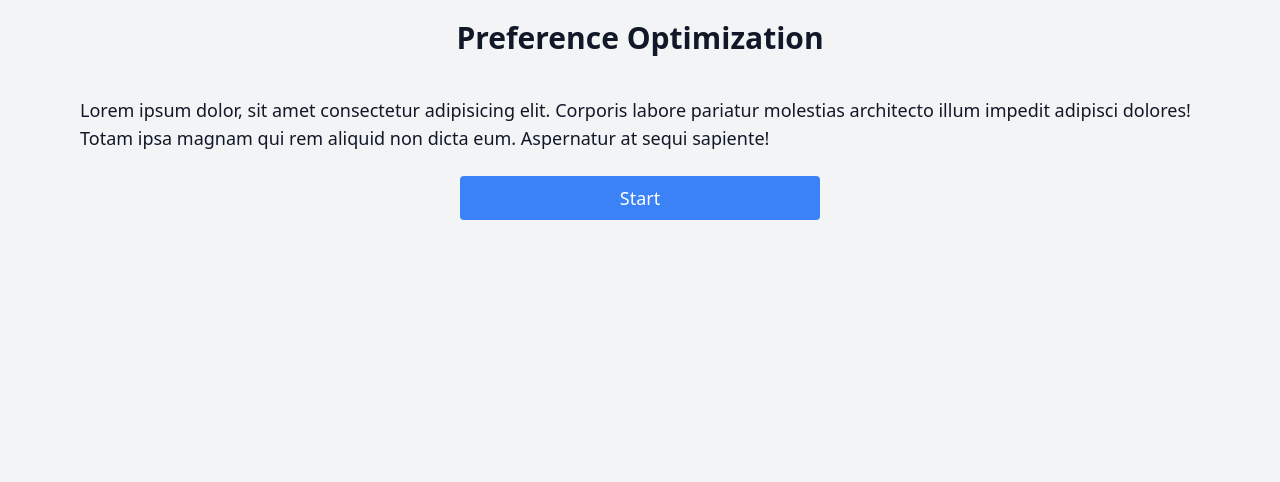
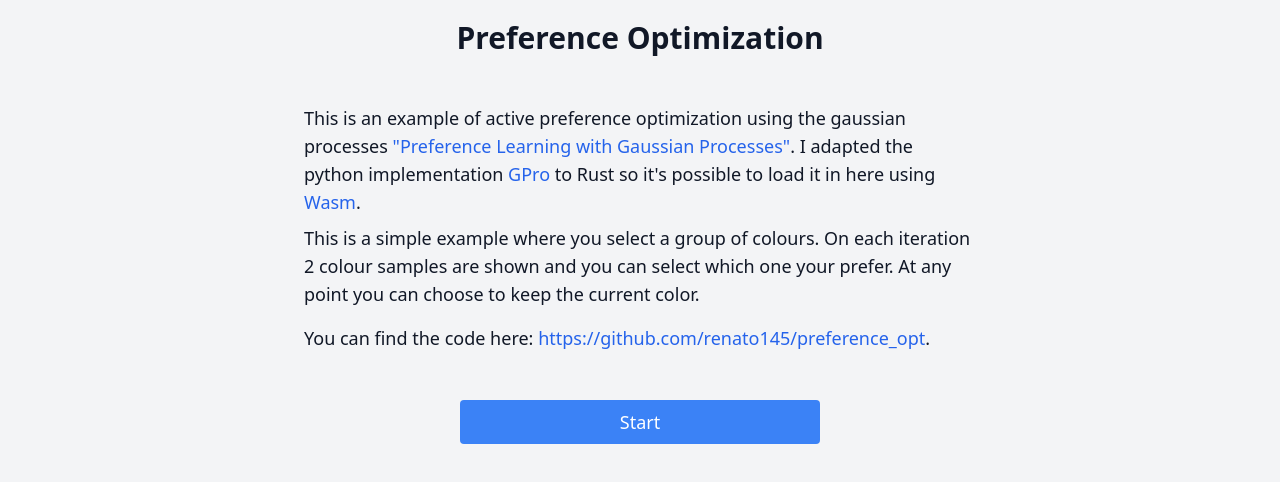
Before and after one commit to renato145/preference_opt, a React (Create React App) app in the folder preference-opt-web/: page / in a window 1280 px wide. Shown: the top 482 px of the page. Built offline with nearby package versions, Linux system fonts and the light colour scheme; what preference-opt-wasm would draw is missing.

Commit message:
gh pages

```diff
--- a/preference-opt-web/src/App.tsx
+++ b/preference-opt-web/src/App.tsx
@@ -1,23 +1,25 @@
 import React from "react";
 import { Intro } from "./components/Intro";
 import { SampleDataView } from "./components/SampleDataView";
-import { OptimizationState, TStore, useStore } from "./store";
+import { TState, TStore, useStore } from "./store";
 
-const selector = ({ optState }: TStore) => optState;
+const selector = ({ state, toogleHelp }: TStore) => ({ state, toogleHelp });
 
 export const App = () => {
-  const optState = useStore(selector);
+  const { state, toogleHelp } = useStore(selector);
 
   return (
-    <div className="container mx-auto px-20 py-5">
-      <p className="text-3xl font-extrabold text-center">Preference Optimization</p>
-      <div className="mt-10">
-        {optState === OptimizationState.Initial ? (
-          <Intro />
-        ) : (
-          <SampleDataView className="" />
-        )}
-      </div>
+    <div className="container mx-auto px-2 md:px-20 py-5">
+      <p className="text-3xl font-extrabold text-center">
+        Preference Optimization{" "}
+        {state !== TState.Initial ? (
+          <button className="btn-link text-lg" onClick={toogleHelp}>
+            (info)
+          </button>
+        ) : null}
+      </p>
+      <Intro className={ state === TState.Initial ? "mt-6 md:mt-12" : "mt-4"} />
+      <SampleDataView className="mt-10" />
     </div>
   );
 };
--- a/preference-opt-web/src/components/BestSampleView.tsx
+++ b/preference-opt-web/src/components/BestSampleView.tsx
@@ -22,7 +22,7 @@ export const BestSampleView: React.FC<Props> = ({
         <SampleView className="mt-1" data={data} />
         {active && data !== undefined ? (
           <button className="mt-2 px-4 btn" onClick={saveCurrentBest}>
-            Select this sample
+            Keep this!
           </button>
         ) : null}
       </div>
--- a/preference-opt-web/src/components/Intro.tsx
+++ b/preference-opt-web/src/components/Intro.tsx
@@ -1,26 +1,68 @@
-import React, { HTMLProps } from "react";
-import { TStore, useStore } from "../store";
+import React, { HTMLProps, useCallback } from "react";
+import { TState, TStore, useStore } from "../store";
 
-const selector = ({ loadSampleData }: TStore) => loadSampleData;
+const selector = ({ loadSampleData, state, setState }: TStore) => ({
+  loadSampleData,
+  state,
+  setState,
+});
 
 export const Intro: React.FC<HTMLProps<HTMLDivElement>> = ({ ...props }) => {
-  const loadSampleData = useStore(selector);
+  const { loadSampleData, state, setState } = useStore(selector);
+  const startEvent = useCallback(() => {
+    loadSampleData();
+    setState(TState.Running);
+  }, [loadSampleData, setState]);
+
   return (
     <div {...props}>
-      <div className="mx-auto flex flex-col items-center">
-        <p className="text-lg">
-          Lorem ipsum dolor, sit amet consectetur adipisicing elit. Corporis
-          labore pariatur molestias architecto illum impedit adipisci dolores!
-          Totam ipsa magnam qui rem aliquid non dicta eum. Aspernatur at sequi
-          sapiente!
+      {state !== TState.Running ? (
+        <div className="mx-auto max-w-2xl flex flex-col text-lg break-words">
+          <p>
+            This is an example of active preference optimization using the
+            gaussian processes{" "}
+            <a
+              href="http://mlg.eng.cam.ac.uk/zoubin/papers/icml05chuwei-pl.pdf"
+              target="_black"
+              rel="noopener"
+            >
+              "Preference Learning with Gaussian Processes"
+            </a>
+            . I adapted the python implementation{" "}
+            <a href="https://github.com/chariff/GPro">GPro</a> to Rust so it's
+            possible to load it in here using{" "}
+            <a href="https://webassembly.org/" target="_black" rel="noopener">
+              Wasm
+            </a>
+            .
           </p>
+          <p className="mt-2">
+            This is a simple example where you select a group of colours. On
+            each iteration 2 colour samples are shown and you can select which
+            one your prefer. At any point you can choose to keep the current
+            color.
+          </p>
+          <p className="mt-4">
+            You can find the code here:{" "}
+            <a
+              href="https://github.com/renato145/preference_opt"
+              target="_black"
+              rel="noopener"
+            >
+              https://github.com/renato145/preference_opt
+            </a>
+            .
+          </p>
+          {state === TState.Initial ? (
             <button
-          className="mt-6 px-40 btn-confirm btn-lg"
-          onClick={loadSampleData}
+              className="mt-6 md:mt-12 md:self-center md:px-40 btn-confirm btn-lg"
+              onClick={startEvent}
             >
               Start
             </button>
+          ) : null}
         </div>
+      ) : null}
     </div>
   );
 };
--- a/preference-opt-web/src/components/SampleDataView.tsx
+++ b/preference-opt-web/src/components/SampleDataView.tsx
@@ -26,7 +26,7 @@ export const SampleDataView: React.FC<HTMLProps<HTMLDivElement>> = ({
               data={sampleData.sample2()}
             />
           </div>
-          <div className="mt-10 flex flex-wrap space-x-2">
+          <div className="mt-10 flex flex-wrap justify-center space-x-2">
             {savedSamples.map((data, i) => (
               <BestSampleView key={i} data={data} />
             ))}
--- a/preference-opt-web/src/index.css
+++ b/preference-opt-web/src/index.css
@@ -40,8 +40,4 @@
   .btn-lg {
     @apply px-6 py-2 text-lg;
   }
-
-  .input-text {
-    @apply rounded-md border-gray-300 shadow-sm focus:border-blue-300 focus:ring focus:ring-blue-300 focus:ring-opacity-75;
-  }
 }
--- a/preference-opt-web/src/store.ts
+++ b/preference-opt-web/src/store.ts
@@ -1,36 +1,43 @@
 import create from "zustand";
 import { OptimizationEngine, SampleData } from "preference-opt-wasm";
 
-export enum OptimizationState {
+export enum TState {
   Initial,
   Running,
+  Help,
 }
 
 export type TStore = {
+  step: number;
   engine: OptimizationEngine;
-  optState: OptimizationState;
+  state: TState;
   sampleData?: SampleData;
   bestSample?: Float64Array;
   savedSamples: Float64Array[];
   loadSampleData: () => void;
   selectSample: (idx: number) => void;
   saveCurrentBest: () => void;
+  setState: (state: TState) => void;
+  toogleHelp: () => void;
 };
 
 const newEngine = () =>
   OptimizationEngine.new_empty(3).with_same_bounds(new Float64Array([0, 1]));
 
 export const useStore = create<TStore>((set, get) => ({
+  step: 0,
   engine: newEngine(),
-  optState: OptimizationState.Initial,
+  state: TState.Initial,
   savedSamples: [],
   loadSampleData: () => {
-    const sampleData = get().engine.get_next_sample(
-      50,
-      1,
-      get().sampleData?.f_prior()
-    );
-    set({ sampleData, optState: OptimizationState.Running });
+    set(({ step, engine, sampleData }) => {
+      // TODO: There is an error when doing many steps
+      const prior = step < 12 ? sampleData?.f_prior() : undefined;
+      return {
+        step: step + 1,
+        sampleData: engine.get_next_sample(50, 1, prior),
+      };
+    });
   },
   selectSample: (idx) => {
     const other =
@@ -50,9 +57,15 @@ export const useStore = create<TStore>((set, get) => ({
     if (bestSample === undefined) return;
     get().savedSamples.push(bestSample);
     set({
+      step: 0,
       engine: newEngine(),
       bestSample: undefined,
     });
     get().loadSampleData();
   },
+  setState: (state) => set({ state }),
+  toogleHelp: () =>
+    set(({ state }) => ({
+      state: state === TState.Help ? TState.Running : TState.Help,
+    })),
 }));
--- a/preference-opt-web/tailwind.config.js
+++ b/preference-opt-web/tailwind.config.js
@@ -9,6 +9,5 @@ module.exports = {
       opacity: ['disabled'],
       backgroundColor: ["active"],
     },
-  },
-  plugins: [require("@tailwindcss/forms")],
+  }
 };
```
Also changed, not shown: preference-opt-web/package.json (+5 -2 lines), 1 other file (tests, documents, lock files or other folders). Lines whose indentation alone changed are shown as unchanged.
